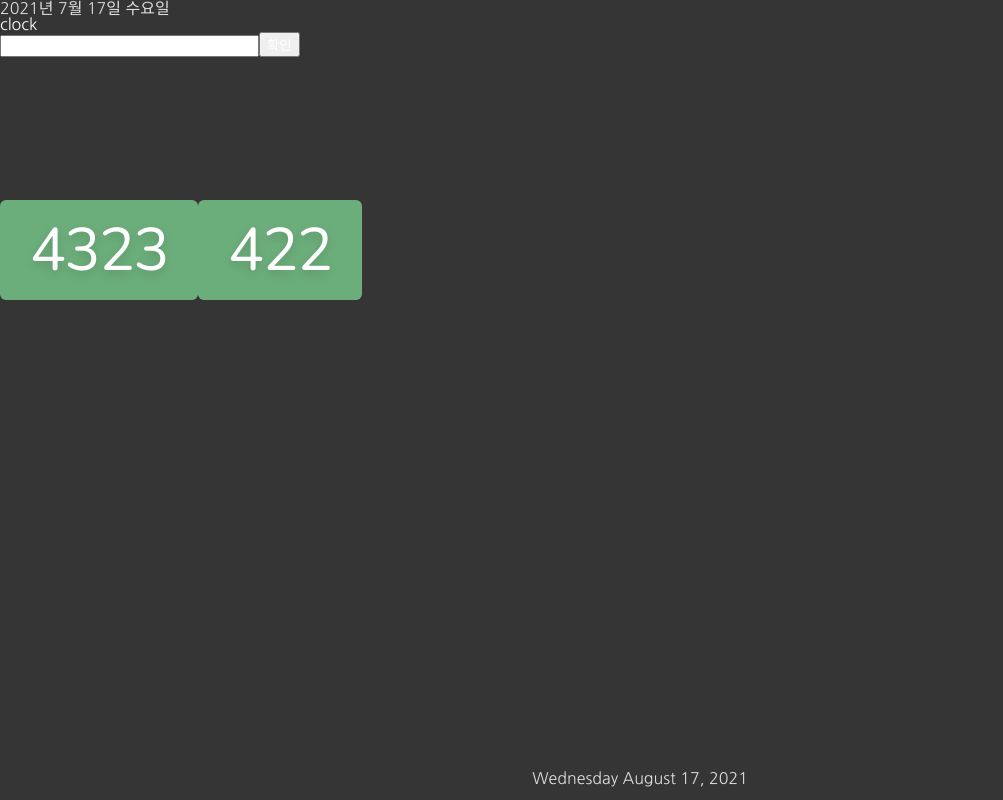
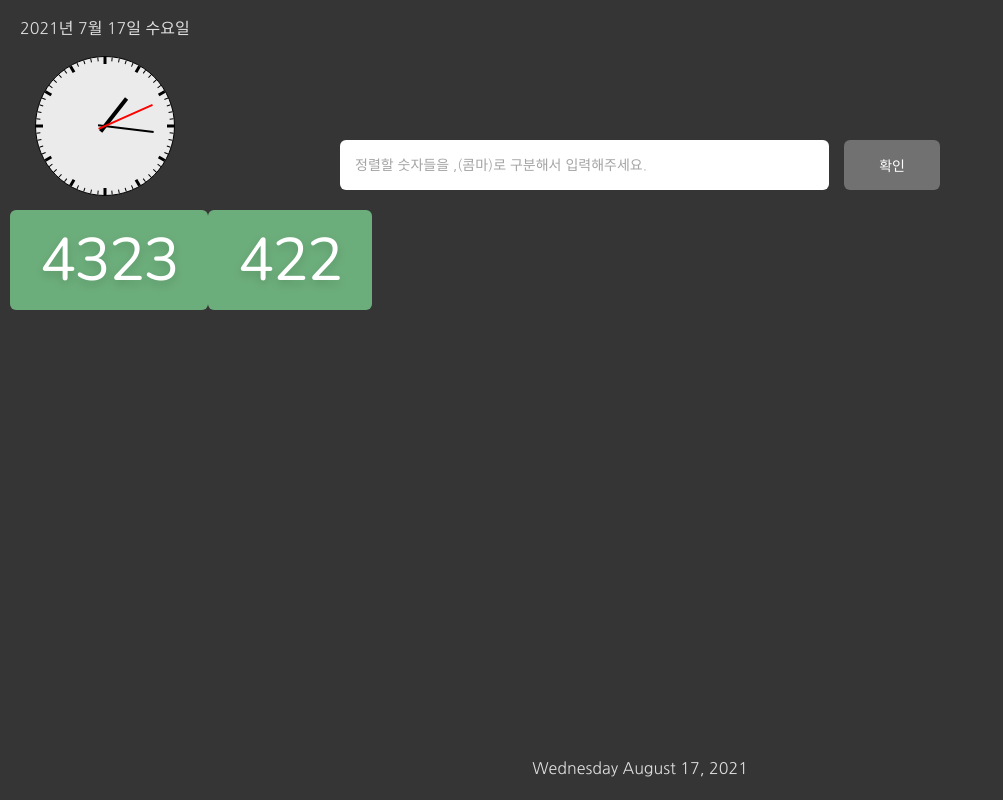
Before and after one commit to jellybrown/sorting-machine, a React (Create React App) app: page / in a window 1280 px wide. Shown: the whole page, without its empty margins (0-1003 px from the left). Built offline with nearby package versions, Linux system fonts and the light colour scheme.

Commit message:
Feat : 스타일 추가, 시계 추가

```diff
--- a/package.json
+++ b/package.json
@@ -8,6 +8,7 @@
     "@testing-library/react": "^11.1.0",
     "@testing-library/user-event": "^12.1.10",
     "react": "^17.0.2",
+    "react-clock": "^3.0.0",
     "react-dom": "^17.0.2",
     "react-router-dom": "^5.2.0",
     "react-scripts": "4.0.3",
--- a/src/Components/GlobalStyles.js
+++ b/src/Components/GlobalStyles.js
@@ -12,10 +12,16 @@ const globalStyles = createGlobalStyle`
     *{
         box-sizing:border-box;
     }
-    html, body, h1, p, a, span, button, input {
+    html, body, h1, p, a, span, button  {
         font-family: 'Nanum Gothic', sans-serif;
         color:#fff;
         font-weight: 400;
+    }
+    input {
+        font-family: 'Nanum Gothic', sans-serif;
+    }
+    .react-clock__face {
+        background-color: rgba(255,255,255,0.9);
     }
 
     `;
--- a/src/Components/Input/Input.js
+++ b/src/Components/Input/Input.js
@@ -1,5 +1,6 @@
 import React, { useEffect, useState } from 'react';
 import { quickAsc, quickDes } from '../../utils/sort';
+import { Button, ErrorMessage, InputWrapper, TextInput } from './Input.style';
 
 const Input = () => {
   const [topArray, setTopArray] = useState([]);
@@ -10,7 +11,7 @@ const Input = () => {
   // return number[]
   const onSubmit = () => {
     if (value.split(',').length === 1)
-      return setErrorMessage('값은 ,(콤마)를 써서 2개 이상 입력하세요');
+      return setErrorMessage('값은 ,(콤마)를 써서 2개 이상 입력해주세요.');
 
     const numbers = value.split(',').map((char) => char.trim());
 
@@ -43,14 +44,21 @@ const Input = () => {
     console.log(bottomArray);
   }, [bottomArray]);
 
+  const onKeyDown = (e) => {
+    if (e.key === 'Enter') onSubmit();
+  };
+
   return (
-    <>
-      <input value={value} onChange={(e) => setValue(e.target.value)} />
-      <button onClick={onSubmit}>확인</button>
-      <p>{errorMessage}</p>
-      <card1></card1>
-      <card2></card2>
-    </>
+    <InputWrapper>
+      <TextInput
+        placeholder="정렬할 숫자들을 ,(콤마)로 구분해서 입력해주세요."
+        value={value}
+        onChange={(e) => setValue(e.target.value)}
+        onKeyDown={(e) => onKeyDown(e)}
+      />
+      <Button onClick={onSubmit}>확인</Button>
+      <ErrorMessage>{errorMessage}</ErrorMessage>
+    </InputWrapper>
   );
 };
 
--- /dev/null
+++ b/src/Components/Input/Input.style.js
@@ -0,0 +1,53 @@
+import styled from 'styled-components';
+
+export const InputWrapper = styled.div`
+  display: flex;
+  justify-content: center;
+  position: relative;
+  width: 600px;
+  margin: 130px auto;
+`;
+
+export const TextInput = styled.input`
+  flex: 1;
+  outline: none;
+  border: none;
+  font-size: 14px;
+  color: #686868;
+  padding: 15px 15px;
+  border-radius: 6px;
+  margin-right: 15px;
+
+  &::placeholder {
+    color: #a4a4a4;
+  }
+  &::-webkit-input-placeholder {
+    color: #a4a4a4;
+  }
+  &:-ms-input-placeholder {
+    color: #a4a4a4;
+  }
+`;
+
+export const Button = styled.button`
+  border: none;
+  padding: 15px 35px;
+  background-color: #717171;
+  color: #fff;
+  font-size: 14px;
+  border-radius: 6px;
+  cursor: pointer;
+  transition: 0.3s;
+
+  &:hover {
+    background-color: #656565;
+  }
+`;
+
+export const ErrorMessage = styled.p`
+  font-size: 13px;
+  color: #dcdcdc;
+  position: absolute;
+  left: 4px;
+  bottom: -25px;
+`;
--- a/src/Components/Timer/Timer.js
+++ b/src/Components/Timer/Timer.js
@@ -2,9 +2,9 @@ import React from 'react';
 import { getStringByDate } from '../utils/getStringByDate';
 import { TimerText } from './Timer.style';
 
-const Timer = ({ locale }) => {
+const Timer = ({ locale, marginBottom = false }) => {
   const today = getStringByDate(new Date(), locale);
 
-  return <TimerText>{today}</TimerText>;
+  return <TimerText {...{ marginBottom }}>{today}</TimerText>;
 };
 export default Timer;
--- a/src/Components/Timer/Timer.style.js
+++ b/src/Components/Timer/Timer.style.js
@@ -1,5 +1,7 @@
 import styled from 'styled-components';
 
 export const TimerText = styled.span`
+  display: inline-block;
   color: #dedede;
+  margin-bottom: ${({ marginBottom }) => (marginBottom ? '20px' : 0)};
 `;
--- a/src/Routers/Home.js
+++ b/src/Routers/Home.js
@@ -1,17 +1,36 @@
-import React from 'react';
+import React, { useEffect, useState } from 'react';
 import Cards from '../Components/Cards/Cards';
 import Input from '../Components/Input/Input';
 import Timer from '../Components/Timer/Timer';
-import { Footer, Header, HomeWrapper } from './Home.style';
+import Clock from 'react-clock';
+import 'react-clock/dist/Clock.css';
+import { CurrentTime, Footer, HomeWrapper, TimeSection } from './Home.style';
 
 const Home = () => {
+  const [clock, setClock] = useState(new Date());
+
+  useEffect(() => {
+    const interval = setInterval(() => setClock(new Date()), 1000);
+
+    return () => {
+      clearInterval(interval);
+    };
+  }, []);
+
   return (
     <HomeWrapper>
-      <Header>
-        <Timer locale="ko" />
-        <div>clock</div>
+      <TimeSection>
+        <CurrentTime>
+          <Timer locale="ko" marginBottom={true} />
+          <Clock
+            value={clock}
+            size={140}
+            secondHandWidth={2}
+            secondHandLength={75}
+          />
+        </CurrentTime>
         <Input />
-      </Header>
+      </TimeSection>
       <Cards />
       <Footer>
         <Timer locale="en" />
--- a/src/Routers/Home.style.js
+++ b/src/Routers/Home.style.js
@@ -5,9 +5,20 @@ export const HomeWrapper = styled.section`
   height: 100vh;
   display: flex;
   flex-direction: column;
+  padding: 10px;
 `;
-export const Header = styled.header`
+export const TimeSection = styled.div`
   height: 200px;
+  position: relative;
+`;
+
+export const CurrentTime = styled.div`
+  position: absolute;
+  left: 10px;
+  top: 10px;
+  display: flex;
+  flex-direction: column;
+  align-items: center;
 `;
 
 export const Footer = styled.footer`
```
Also changed, not shown: 1 other file (tests, documents, lock files or other folders).
